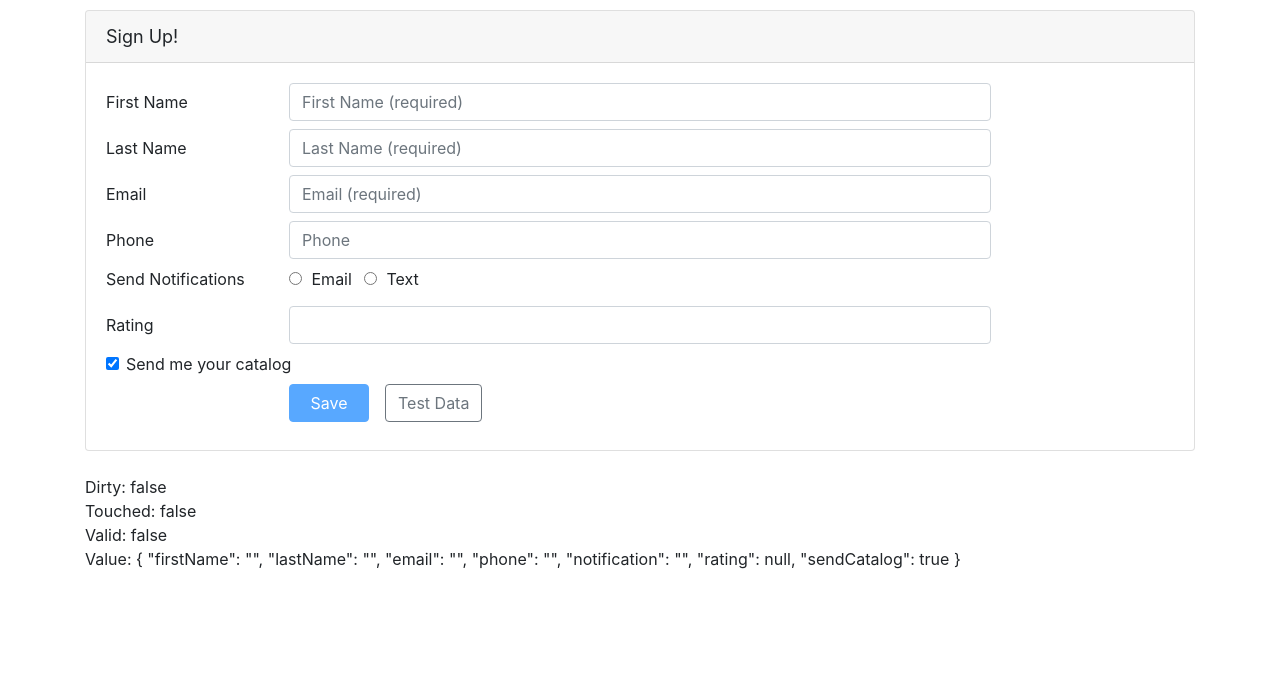
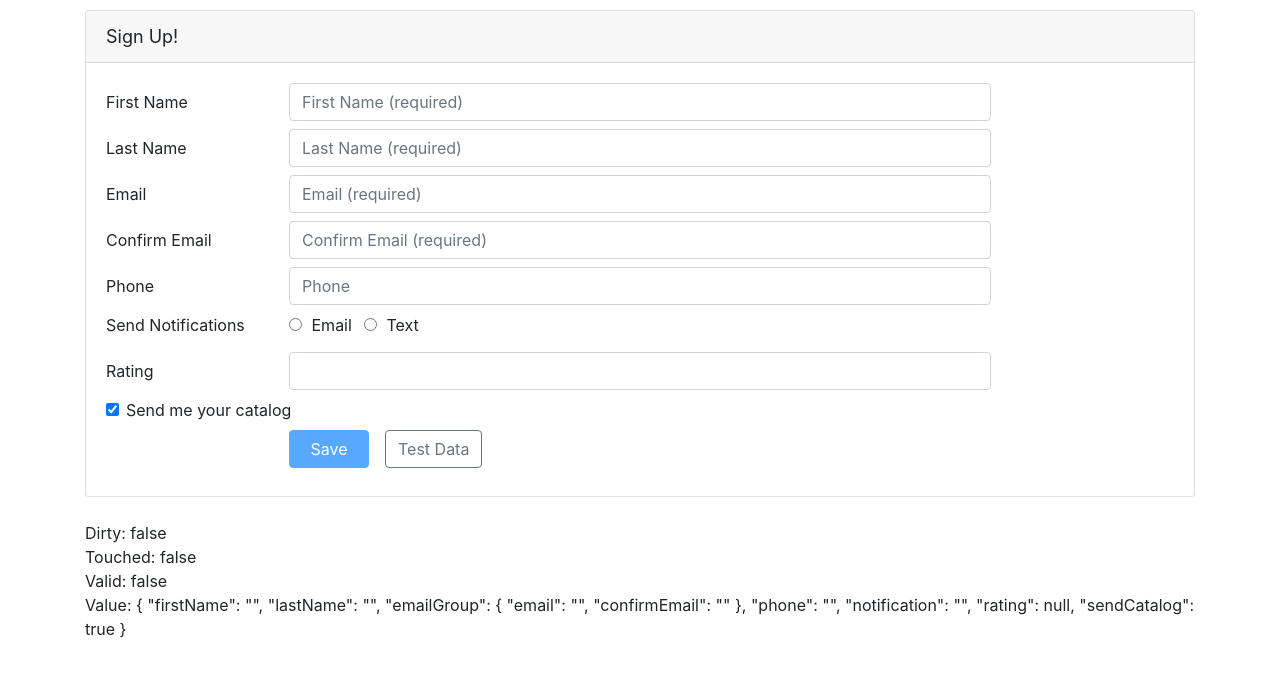
Before and after one commit to RobertAliaj/Angular-Reactive-Forms, an Angular app: page / in a window 1280 px wide. Shown: the top 676 px of the page. Built offline with nearby package versions, Linux system fonts and the light colour scheme.

Commit message:
cross field validation

```diff
--- a/src/app/customers/customer.component.html
+++ b/src/app/customers/customer.component.html
@@ -1,4 +1,5 @@
 <div class="card">
+
   <div class="card-header">
     Sign Up!
   </div>
@@ -52,6 +53,7 @@
         </div>
       </div>
 
+      <div formGroupName="emailGroup">
         <div class="form-group row mb-2">
           <label class="col-md-2 col-form-label" for="emailId">Email</label>
           <div class="col-md-8">
@@ -61,18 +63,39 @@
                    type="email"
                    placeholder="Email (required)"
                    formControlName="email"
-                 [ngClass]="{'is-invalid': (customerForm.get('email').touched || customerForm.get('email').dirty) && !customerForm.get('email').valid }"/>
+                   [ngClass]="{'is-invalid': (customerForm.get('emailGroup.email').touched || customerForm.get('emailGroup.email').dirty) && !customerForm.get('emailGroup.email').valid }"/>
 
             <span class="invalid-feedback">
-            <span *ngIf="customerForm.get('email').errors?.required">
+            <span *ngIf="customerForm.get('emailGroup.email').errors?.required">
               Please enter your email address.
             </span>
-            <span *ngIf="customerForm.get('email').errors?.email">
+            <span *ngIf="customerForm.get('emailGroup.email').errors?.email">
               Please enter a valid email address.
             </span>
           </span>
           </div>
         </div>
+
+        <div class="form-group row mb-2">
+          <label class="col-md-2 col-form-label" for="confirmEmailId">Confirm Email</label>
+          <div class="col-md-8">
+            <input class="form-control"
+                   id="confirmEmailId"
+                   type="email"
+                   placeholder="Confirm Email (required)"
+                   formControlName="confirmEmail"
+                   [ngClass]="{'is-invalid': (customerForm.get('emailGroup.confirmEmail').touched ||
+                                      customerForm.get('emailGroup.confirmEmail').dirty) &&
+                                      !customerForm.get('emailGroup.confirmEmail').valid}"/>
+            <span class="invalid-feedback">
+                <span *ngIf="customerForm.get('emailGroup.confirmEmail').errors?.required">
+                  Please confirm your email address
+                </span>
+          </span>
+          </div>
+        </div>
+      </div>
+
 
       <div class="form-group row mb-2">
         <label class="col-md-2 col-form-label" for="phoneId">Phone</label>
@@ -278,6 +301,9 @@
     </form>
   </div>
 </div>
+
+
+
 <br>Dirty: {{ customerForm.dirty }}
 <br>Touched: {{ customerForm.touched }}
 <br>Valid: {{ customerForm.valid }}
--- a/src/app/customers/customer.component.ts
+++ b/src/app/customers/customer.component.ts
@@ -31,7 +31,10 @@
     this.customerForm = this.fb.group({
       firstName: ['', [Validators.required, Validators.minLength(3)]],
       lastName: ['', [Validators.required, Validators.maxLength(50)]],
-      email: ['', [Validators.required, Validators.email]],
+      emailGroup: this.fb.group({
+        email: ['', [Validators.required, Validators.email]],
+        confirmEmail: ['', Validators.required],
+      }),
       phone: [''],
       notification: [''],
       rating: [null, ratingRange(1, 5)],
```
Lines whose indentation alone changed are shown as unchanged.
